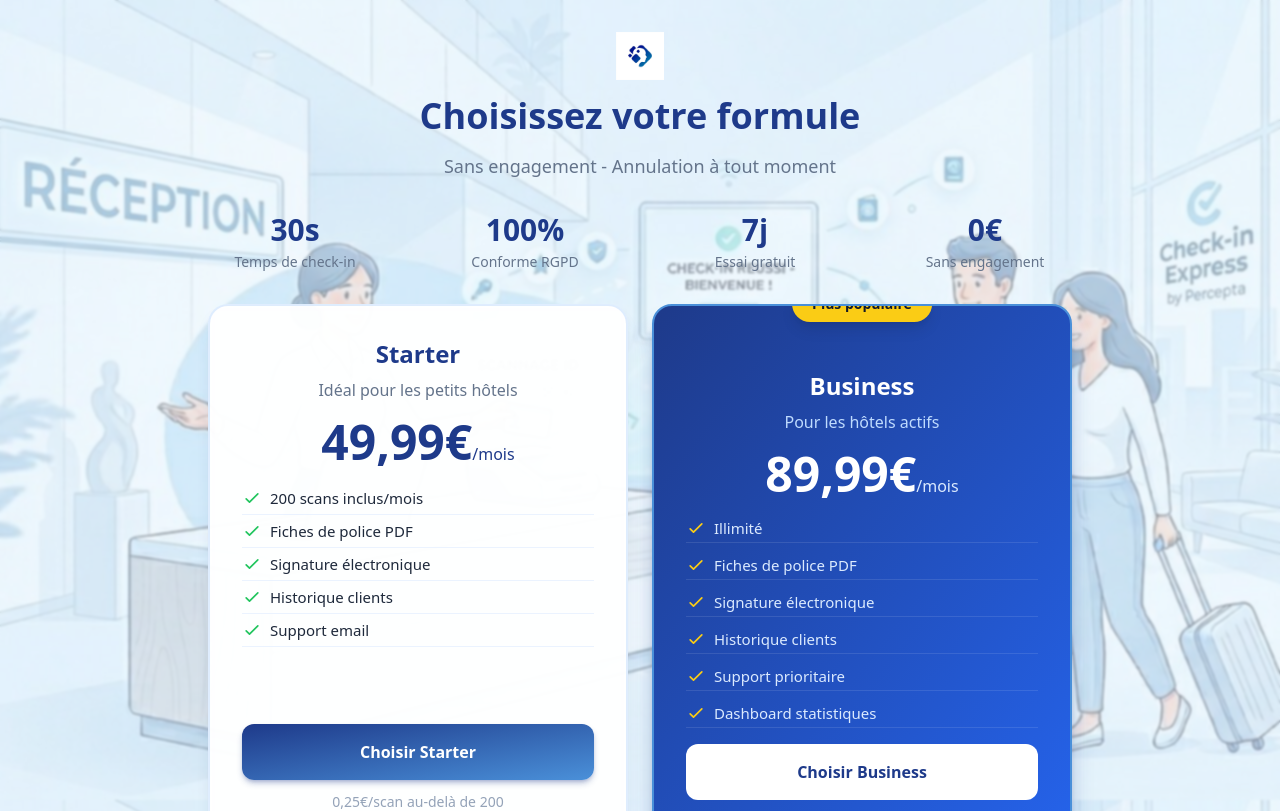
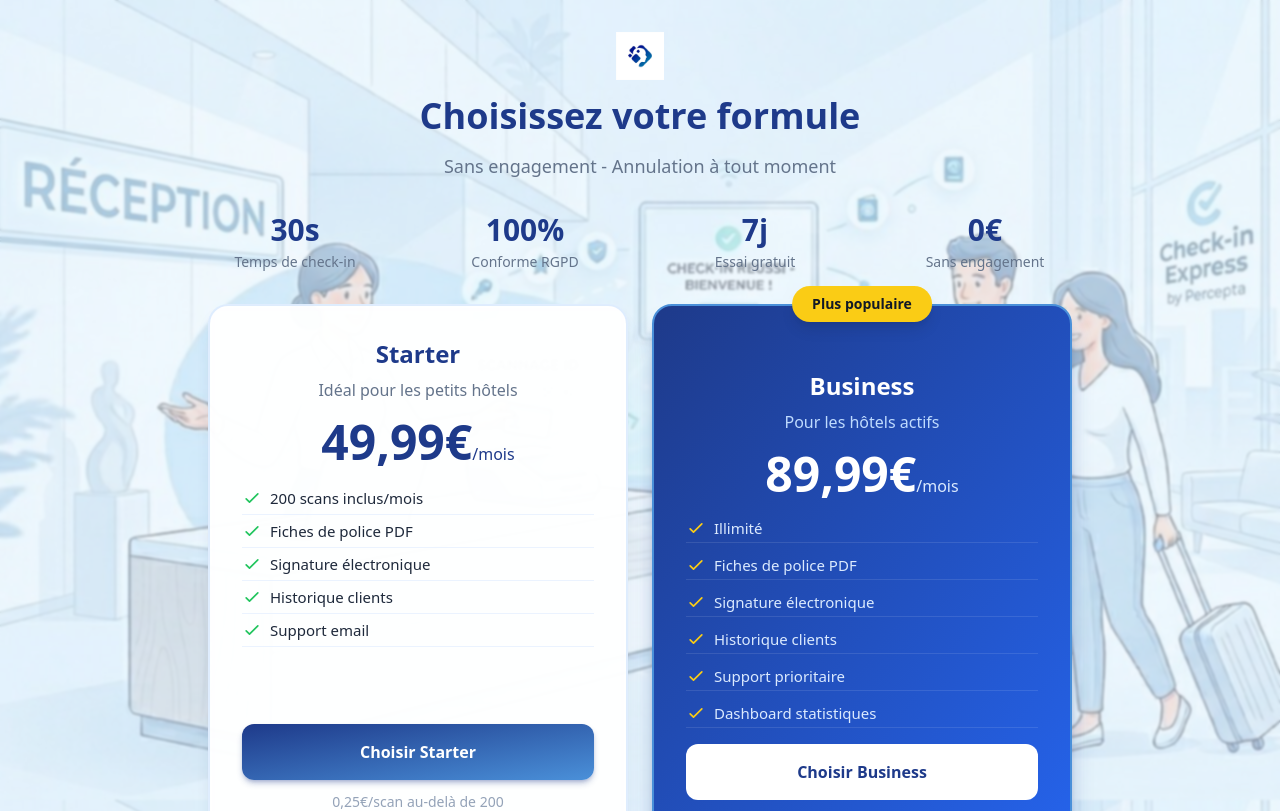
Before and after one commit to IVNorahc/checkin-express, a React (Vite) app: page /pricing in a window 1280 px wide. Shown: the top 811 px of the page. Built offline with nearby package versions, Linux system fonts and the light colour scheme; no server answers.

Commit message:
Update Subscribe.tsx

```diff
--- a/src/pages/Subscribe.tsx
+++ b/src/pages/Subscribe.tsx
@@ -177,7 +177,7 @@ export default function Subscribe({ onBack, showWelcome }: SubscribeProps) {
 
             {/* BUSINESS */}
             <div
-              className="relative flex w-full flex-col overflow-y-auto rounded-[20px] border-2 border-[#4a90d9] bg-gradient-to-br from-[#1e3a8a] to-[#2563eb] p-4 shadow-xl shadow-blue-900/40 md:max-h-none md:p-8"
+              className="relative flex w-full flex-col rounded-[20px] border-2 border-[#4a90d9] bg-gradient-to-br from-[#1e3a8a] to-[#2563eb] p-4 shadow-xl shadow-blue-900/40 md:max-h-none md:p-8"
               style={{ maxHeight: 'min(75vh, 900px)' }}
             >
               <div className="absolute left-1/2 -top-5 z-10 flex -translate-x-1/2 justify-center">
```
